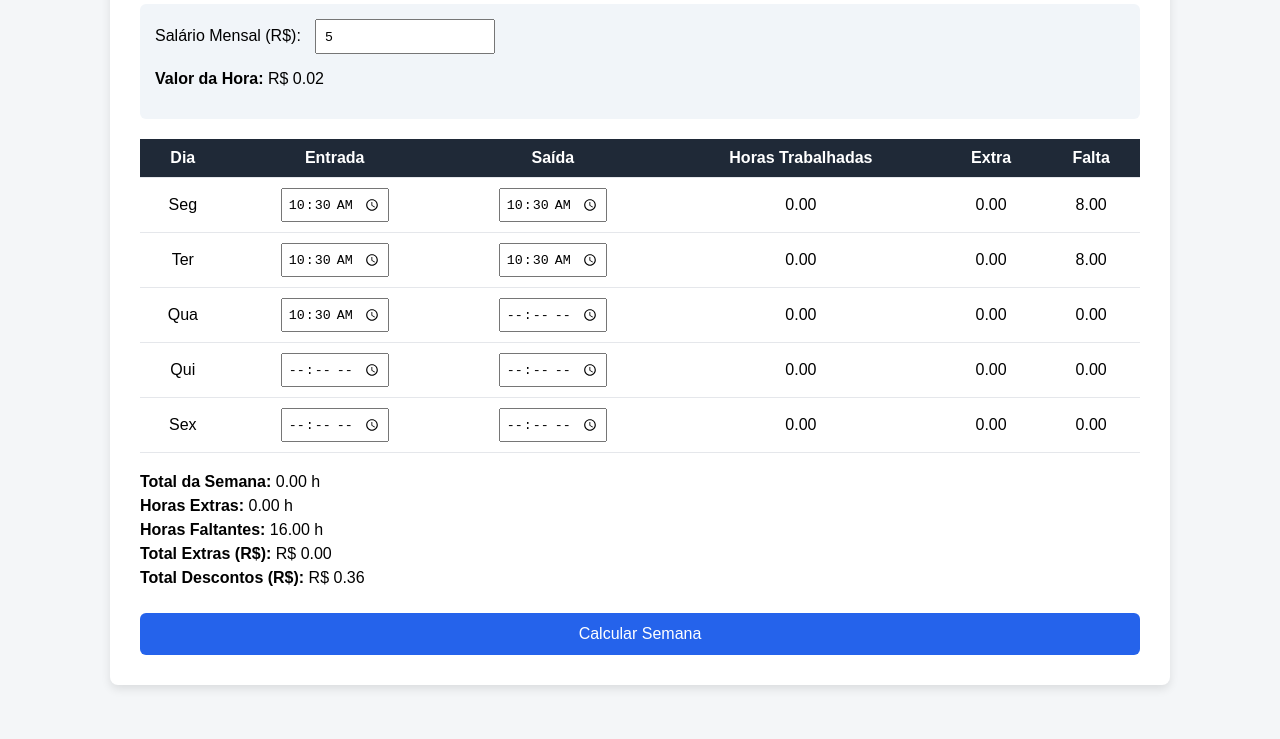
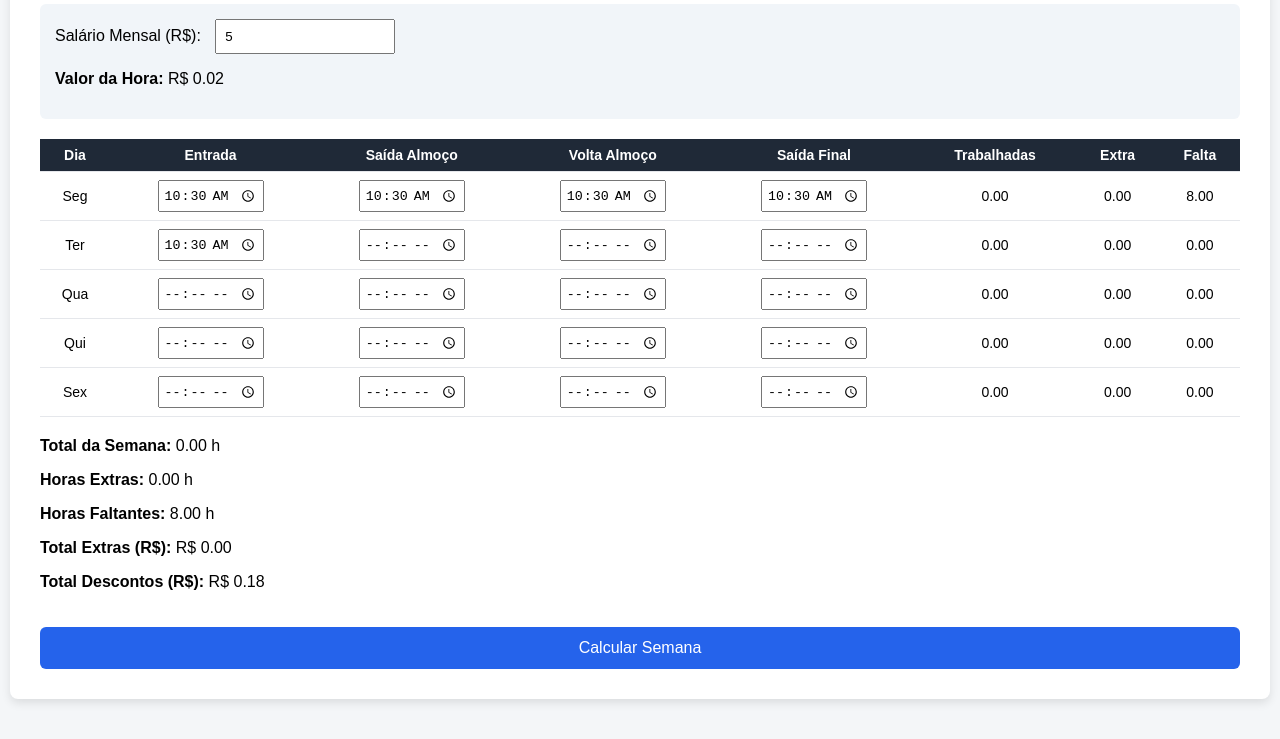
Before and after one commit to Pedro-Emanuel-dos-Santos/Hora_extra, a plain HTML site: page index.html in a window 1280 px wide. Both pictures are taken after typing "5", "10:30", "10:30", "10:30", "10:30", "10:30" into the empty fields and a click on the button "Calcular Semana". Shown: the part 149-888 px from the top of the page. Drawn offline with Linux system fonts and the light colour scheme.

Commit message:
HTML, CSS e JS

```diff
--- a/index.html
+++ b/index.html
@@ -21,8 +21,10 @@
             <tr>
                 <th>Dia</th>
                 <th>Entrada</th>
-                <th>Saída</th>
-                <th>Horas Trabalhadas</th>
+                <th>Saída Almoço</th>
+                <th>Volta Almoço</th>
+                <th>Saída Final</th>
+                <th>Trabalhadas</th>
                 <th>Extra</th>
                 <th>Falta</th>
             </tr>
--- a/script.js
+++ b/script.js
@@ -1,7 +1,6 @@
 // CONFIGURAÇÕES
 const CARGA_DIARIA = 8;
 const CARGA_SEMANAL = 40;
-const ALMOCO_HORAS = 1.5;
 
 // Converte HH:MM para decimal
 function horaParaDecimal(hora) {
@@ -9,13 +8,16 @@ function horaParaDecimal(hora) {
     return h + (m / 60);
 }
 
-// Calcula horas de um dia
-function calcularDia(entrada, saida) {
-    if (!entrada || !saida) {
+// Calcula horas de UM DIA (4 batidas)
+function calcularDia(e1, s1, e2, s2) {
+    if (!e1 || !s1 || !e2 || !s2) {
         return { trabalhadas: 0, extra: 0, falta: 0 };
     }
 
-    let total = horaParaDecimal(saida) - horaParaDecimal(entrada) - ALMOCO_HORAS;
+    const periodoManha = horaParaDecimal(s1) - horaParaDecimal(e1);
+    const periodoTarde = horaParaDecimal(s2) - horaParaDecimal(e2);
+
+    let total = periodoManha + periodoTarde;
     if (total < 0) total = 0;
 
     let extra = 0;
@@ -30,51 +32,55 @@ function calcularDia(entrada, saida) {
     return { trabalhadas: total, extra, falta };
 }
 
-// Valor da hora (salário / 220)
+// Valor da hora
 function calcularValorHora() {
     const salario = Number(document.getElementById("salario").value);
     if (!salario) return 0;
     return salario / 220;
 }
 
-// Gera tabela semanal
+// Gera tabela
 function gerarTabela() {
     const dias = ["Seg", "Ter", "Qua", "Qui", "Sex"];
     const tbody = document.getElementById("tabelaDias");
 
-    dias.forEach((dia, index) => {
+    dias.forEach((dia, i) => {
         const tr = document.createElement("tr");
         tr.innerHTML = `
             <td>${dia}</td>
-            <td><input type="time" id="entrada${index}"></td>
-            <td><input type="time" id="saida${index}"></td>
-            <td id="trab${index}">0</td>
-            <td id="extra${index}">0</td>
-            <td id="falta${index}">0</td>
+            <td><input type="time" id="e1_${i}"></td>
+            <td><input type="time" id="s1_${i}"></td>
+            <td><input type="time" id="e2_${i}"></td>
+            <td><input type="time" id="s2_${i}"></td>
+            <td id="trab_${i}">0</td>
+            <td id="extra_${i}">0</td>
+            <td id="falta_${i}">0</td>
         `;
         tbody.appendChild(tr);
     });
 }
 
-// Calcula semana + valores
+// Calcula semana
 function calcularSemanaUI() {
     let totalHoras = 0;
     let totalExtra = 0;
     let totalFalta = 0;
 
     for (let i = 0; i < 5; i++) {
-        const entrada = document.getElementById(`entrada${i}`).value;
-        const saida = document.getElementById(`saida${i}`).value;
+        const r = calcularDia(
+            document.getElementById(`e1_${i}`).value,
+            document.getElementById(`s1_${i}`).value,
+            document.getElementById(`e2_${i}`).value,
+            document.getElementById(`s2_${i}`).value
+        );
 
-        const resultado = calcularDia(entrada, saida);
+        document.getElementById(`trab_${i}`).innerText = r.trabalhadas.toFixed(2);
+        document.getElementById(`extra_${i}`).innerText = r.extra.toFixed(2);
+        document.getElementById(`falta_${i}`).innerText = r.falta.toFixed(2);
 
-        document.getElementById(`trab${i}`).innerText = resultado.trabalhadas.toFixed(2);
-        document.getElementById(`extra${i}`).innerText = resultado.extra.toFixed(2);
-        document.getElementById(`falta${i}`).innerText = resultado.falta.toFixed(2);
-
-        totalHoras += resultado.trabalhadas;
-        totalExtra += resultado.extra;
-        totalFalta += resultado.falta;
+        totalHoras += r.trabalhadas;
+        totalExtra += r.extra;
+        totalFalta += r.falta;
     }
 
     const valorHora = calcularValorHora();
@@ -89,5 +95,5 @@ function calcularSemanaUI() {
     document.getElementById("valorDesconto").innerText = valorDesconto.toFixed(2);
 }
 
-// Inicializa sistema
+// Inicializa
 gerarTabela();
--- a/style.css
+++ b/style.css
@@ -6,7 +6,7 @@ body {
 }
 
 .container {
-    max-width: 1000px;
+    max-width: 1200px;
     margin: 40px auto;
     background: #ffffff;
     padding: 30px;
@@ -36,10 +36,11 @@ h1 {
 table {
     width: 100%;
     border-collapse: collapse;
+    font-size: 14px;
 }
 
 th, td {
-    padding: 10px;
+    padding: 8px;
     text-align: center;
     border-bottom: 1px solid #e5e7eb;
 }
@@ -50,16 +51,12 @@ th {
 }
 
 input[type="time"] {
-    padding: 5px;
+    padding: 4px;
 }
 
 .resumo {
     margin-top: 20px;
     font-size: 16px;
-}
-
-.resumo p {
-    margin: 6px 0;
 }
 
 button {
```
